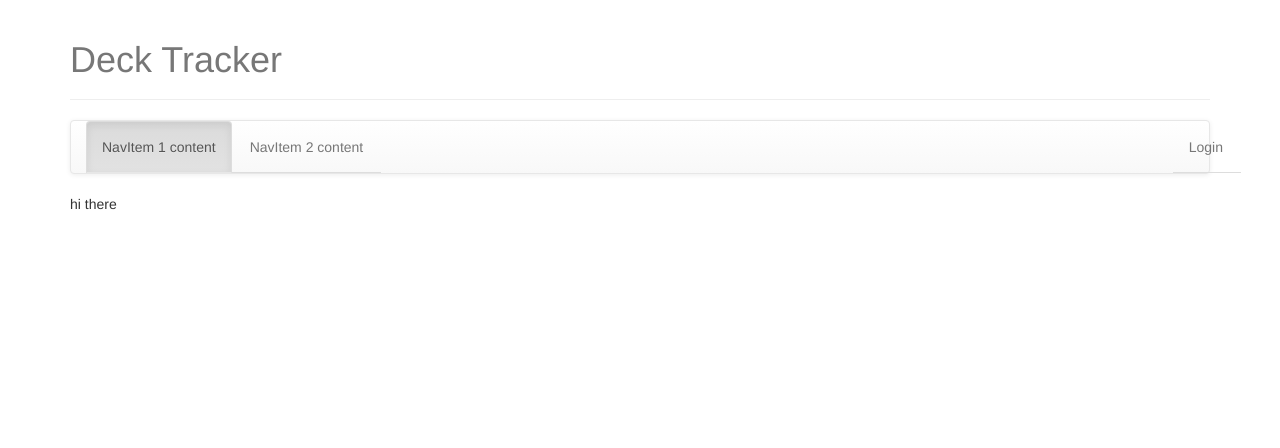
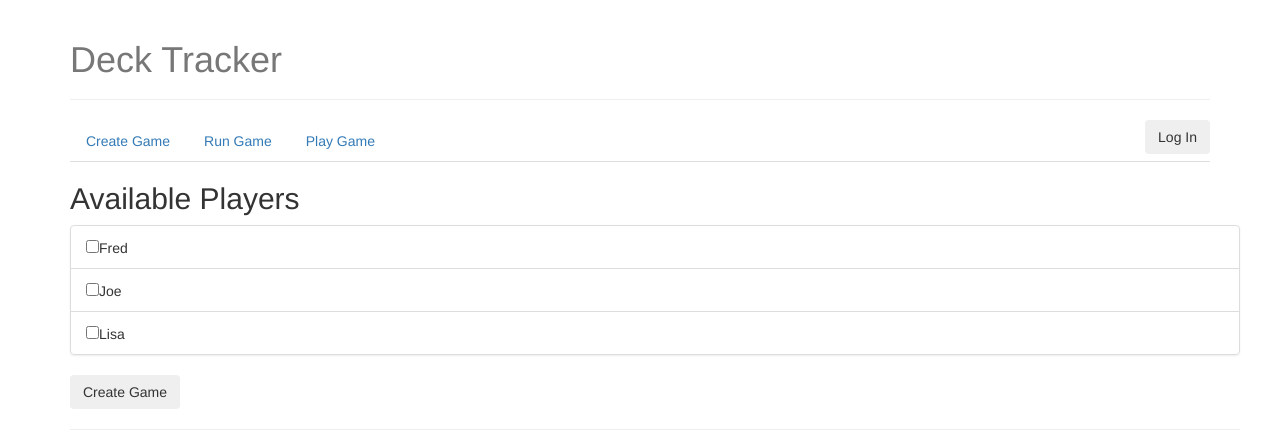
Before and after one commit to jbarson/DeckTracker, a React (Create React App) app: page /create in a window 1280 px wide. Shown: the top 448 px of the page. Built offline with nearby package versions, Linux system fonts and the light colour scheme.

Commit message:
added baic framework

```diff
--- a/package.json
+++ b/package.json
@@ -7,9 +7,11 @@
   },
   "dependencies": {
     "bootstrap": "3",
+    "re-base": "^2.5.2",
     "react": "^15.4.2",
     "react-bootstrap": "^0.30.7",
-    "react-dom": "^15.4.2"
+    "react-dom": "^15.4.2",
+    "react-router": "^3.0.2"
   },
   "scripts": {
     "start": "react-scripts start",
--- a/src/App.js
+++ b/src/App.js
@@ -1,30 +1,36 @@
 import React from 'react';
 import './App.css';
 import {
-  Nav,
-  NavItem,
-  PageHeader,
-  Navbar
+  PageHeader
 } from 'react-bootstrap';
+import {Link} from 'react-router';
 
 class App extends React.Component {
-  greeting = "hi there";
+  constructor(props) {
+    super(props);
+    this.state = {
+      user:null,
+      role:null,
+      accounts: ["Fred", "Joe", "Lisa"],
+      data: 123
+    }
+  }
+  handleSelect = () => {}
   render() {
     return (
       <div className="container">
         <PageHeader className="text-muted ">Deck Tracker</PageHeader>
-        <Navbar>
-          <Nav bsStyle="tabs" activeKey="1" onSelect={this.handleSelect}>
-            <NavItem eventKey="1" >NavItem 1 content</NavItem>
-            <NavItem eventKey="2" >NavItem 2 content</NavItem>
-          </Nav>
-          <Nav pullRight bsStyle="tabs">
-            <NavItem eventKey="3">Login</NavItem>
-          </Nav>
-        </Navbar>
-        <div className="content">
-          {this.greeting}
-        </div>
+        <button className="btn pull-right" onClick={() => this.handleLogin()}>{this.state.user
+          ? 'Log Out'
+          : 'Log In'}
+        </button>
+        <nav className="nav nav-tabs"  onSelect={this.handleSelect}>
+          <li><Link to="/create">Create Game</Link></li>
+          <li><Link to="/run">Run Game</Link></li>
+          <li><Link to="/play">Play Game</Link></li>
+        </nav>
+        {React.cloneElement(this.props.children, {data: this.state.data})}
+
       </div>
     );
   }
--- /dev/null
+++ b/src/components/Create.jsx
@@ -0,0 +1,31 @@
+import React from 'react';
+import {Grid, Row, Col, ListGroup, ListGroupItem} from 'react-bootstrap';
+
+
+const Create = () => {
+    let accounts= ["Fred", "Joe", "Lisa"]
+    return (
+        <Grid>
+          <Row className="show-grid">
+            <Col>
+              <h2>Available Players</h2>
+              <ListGroup>
+                {accounts
+                  .map((item, index) => {
+                    return (
+                      <ListGroupItem key={index}>
+                        <input type="checkbox"/>
+                        <span>{item}</span>
+                      </ListGroupItem>
+                    )
+                  })}
+              </ListGroup>
+              <button className="btn">Create Game</button>
+              <hr/>
+            </Col>
+          </Row>
+        </Grid>
+    );
+};
+
+export default Create;
--- /dev/null
+++ b/src/components/Dash.jsx
@@ -0,0 +1,11 @@
+import React from 'react';
+
+const Dash = (props) => {
+    return (
+        <div>
+            Welcome to Deck Tracker.  Please Log in.
+        </div>
+    );
+};
+
+export default Dash;
--- /dev/null
+++ b/src/components/Play.jsx
@@ -0,0 +1,11 @@
+import React from 'react';
+
+const Play = () => {
+    return (
+        <div>
+            Play
+        </div>
+    );
+};
+
+export default Play;
--- /dev/null
+++ b/src/components/Run.jsx
@@ -0,0 +1,11 @@
+import React from 'react';
+
+const Run = () => {
+    return (
+        <div>
+            Run
+        </div>
+    );
+};
+
+export default Run;
--- a/src/index.js
+++ b/src/index.js
@@ -1,11 +1,27 @@
 import React from 'react';
 import ReactDOM from 'react-dom';
+import {Router, Route, IndexRoute, browserHistory} from 'react-router';
 import App from './App';
+import Dash from './components/Dash';
+import Create from './components/Create';
+import Run from './components/Run';
+import Play from './components/Play'
 import 'bootstrap/dist/css/bootstrap.css';
 import 'bootstrap/dist/css/bootstrap-theme.css';
 import './index.css';
 
+const Root = () => {
+  return (
+    <Router history={browserHistory}>
+      <Route path="/" component={App}>
+        <IndexRoute component={Dash} />
+        <Route path="/create" component={Create} />
+        <Route path="/run" component={Run} />
+        <Route path="/play" component={Play} />
+      </Route>
+    </Router>
+  )
+}
+
 ReactDOM.render(
-  <App />,
-  document.getElementById('root')
-);
+  <Root/>, document.getElementById('root'));
```
Also changed, not shown: src/base.js (added, +9 -0 lines), src/App.css (line endings or trailing spaces), 1 other file (tests, documents, lock files or other folders).
